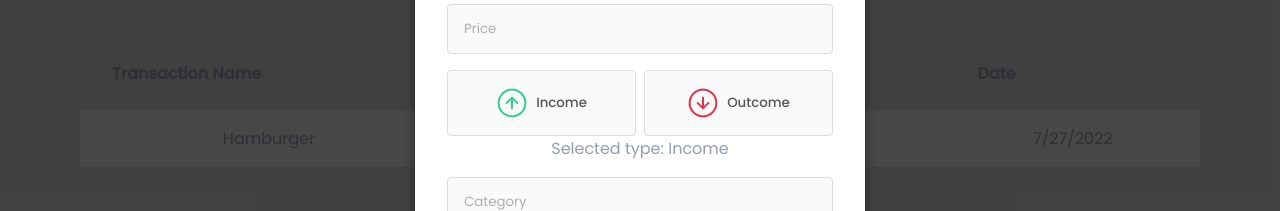
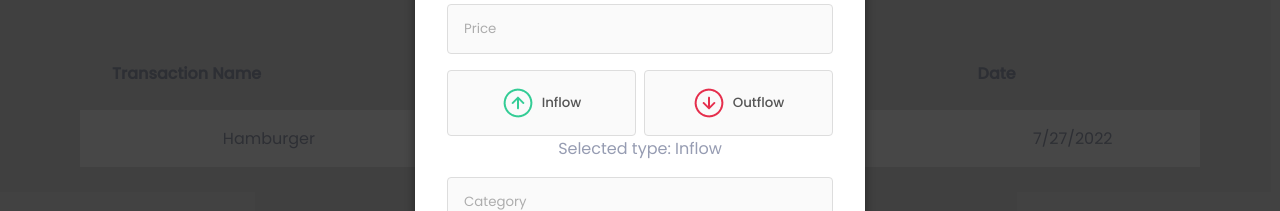
Before and after one commit to AlexisCesar/react-finance-dashboard, a React (Vite) app: page / in a window 1280 px wide. Both pictures are taken after a click on the button "NEW TRANSACTION". Shown: the part 317-528 px from the top of the page. Built offline with nearby package versions, Linux system fonts and the light colour scheme.

Commit message:
change the names of IN/OUTBOUND and In/Outcome to In/Outflow

```diff
--- a/src/components/Card/index.tsx
+++ b/src/components/Card/index.tsx
@@ -1,7 +1,7 @@
 import { CardItem } from '../CardItem';
 import style from './card.module.scss';
-import incomeIcon from '../../assets/images/income.png';
-import outcomeIcon from '../../assets/images/outcome.png';
+import inflowIcon from '../../assets/images/inflow.png';
+import outflowIcon from '../../assets/images/outflow.png';
 import balanceIcon from '../../assets/images/balance.png';
 
 
@@ -11,8 +11,8 @@ export const Card = () => {
 
   return (
     <div className={style['card-container']}>
-      <CardItem title='Entradas' icon={incomeIcon} value={0.00} />
-      <CardItem title='Saídas' icon={outcomeIcon} value={0.00} />
+      <CardItem title='Entradas' icon={inflowIcon} value={0.00} />
+      <CardItem title='Saídas' icon={outflowIcon} value={0.00} />
       <CardItem title='Total' icon={balanceIcon} value={0.00} total />
     </div>
   );
--- a/src/components/Modal/index.tsx
+++ b/src/components/Modal/index.tsx
@@ -1,6 +1,6 @@
 import style from './modal.module.scss';
-import incomeIcon from '../../assets/images/income.png';
-import outcomeIcon from '../../assets/images/outcome.png';
+import inflowIcon from '../../assets/images/inflow.png';
+import outflowIcon from '../../assets/images/outflow.png';
 import closeIcon from '../../assets/images/close-button.png';
 import { useState } from 'react';
 import { TransactionType } from '../../interfaces/enums';
@@ -17,7 +17,7 @@ export const Modal = ({ setModalVisible }: Props) => {
   const [transactionName, setTransactionName] = useState<string>('');
   const [transactionValue, setTransactionValue] = useState<number>(0);
   const [transactionType, setTransactionType] = useState<TransactionType>(
-    TransactionType.INBOUND
+    TransactionType.INFLOW
   );
   const [transactionCategory, setTransactionCategory] = useState<string>('');
 
@@ -30,7 +30,7 @@ export const Modal = ({ setModalVisible }: Props) => {
       description: transactionName,
       type: transactionType,
       value:
-        transactionType == TransactionType.INBOUND
+        transactionType == TransactionType.INFLOW
           ? transactionValue
           : transactionValue * -1,
     };
@@ -39,7 +39,7 @@ export const Modal = ({ setModalVisible }: Props) => {
 
     setTransactionName('');
     setTransactionValue(0);
-    setTransactionType(TransactionType.INBOUND);
+    setTransactionType(TransactionType.INFLOW);
     setTransactionCategory('');
 
     setModalVisible(false);
@@ -86,33 +86,31 @@ export const Modal = ({ setModalVisible }: Props) => {
 
             <div className={style['transaction-type']}>
               <button
-                className={style['income']}
                 onClick={(e) => {
                   e.preventDefault();
-                  setTransactionType(TransactionType.INBOUND);
+                  setTransactionType(TransactionType.INFLOW);
                 }}
               >
-                <img src={incomeIcon} />
-                Income
+                <img src={inflowIcon} />
+                Inflow
               </button>
 
               <button
-                className={style['outcome']}
                 onClick={(e) => {
                   e.preventDefault();
-                  setTransactionType(TransactionType.OUTBOUND);
+                  setTransactionType(TransactionType.OUTFLOW);
                 }}
               >
-                <img src={outcomeIcon} />
-                Outcome
+                <img src={outflowIcon} />
+                Outflow
               </button>
             </div>
 
             <p>
               Selected type:{' '}
-              {transactionType == TransactionType.INBOUND
-                ? 'Income'
-                : 'Outcome'}
+              {transactionType == TransactionType.INFLOW
+                ? 'Inflow'
+                : 'Outflow'}
             </p>
 
             <label>
--- a/src/interfaces/enums/TransactionType.ts
+++ b/src/interfaces/enums/TransactionType.ts
@@ -1,4 +1,4 @@
 export enum TransactionType {
-  INBOUND = 1,
-  OUTBOUND,
+  INFLOW = 1,
+  OUTFLOW = 0,
 }
```
Also changed, not shown: src/assets/images/inflow.png (renamed from src/assets/images/income.png), src/assets/images/outflow.png (renamed from src/assets/images/outcome.png).
